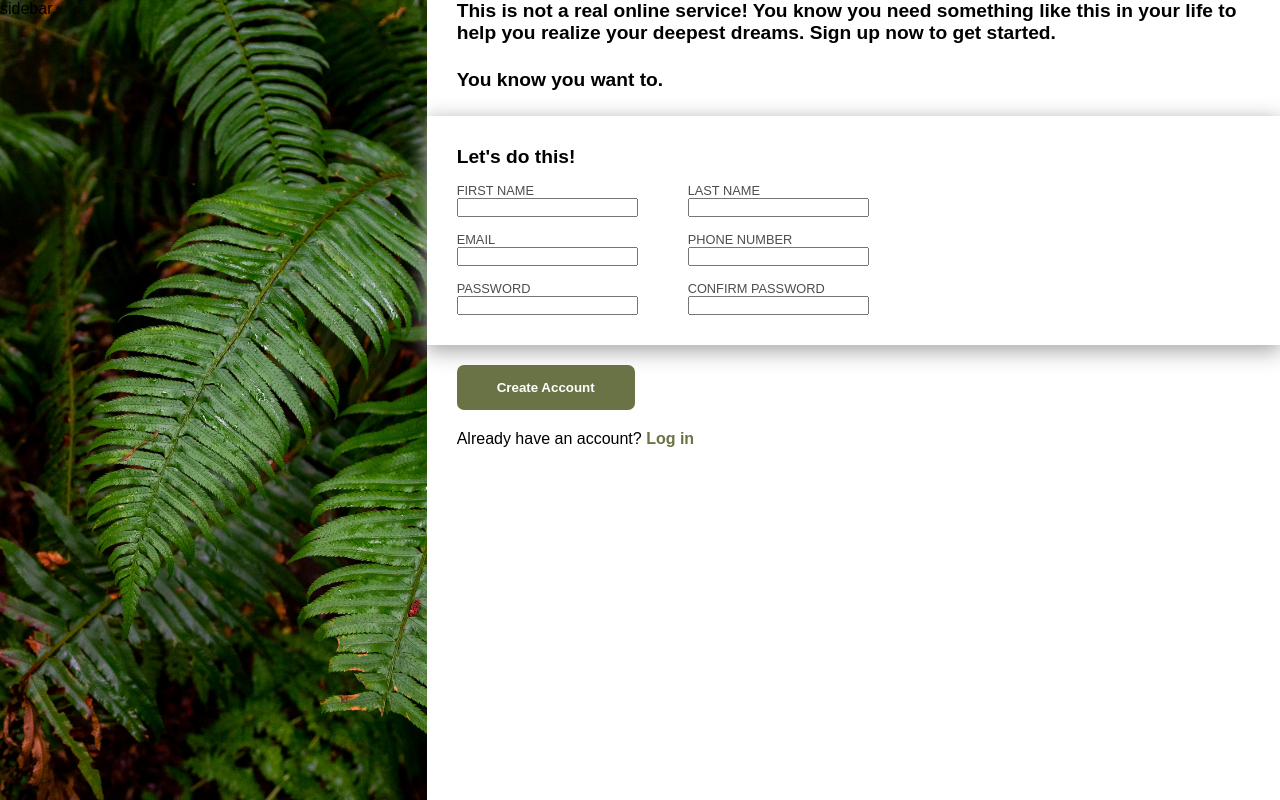
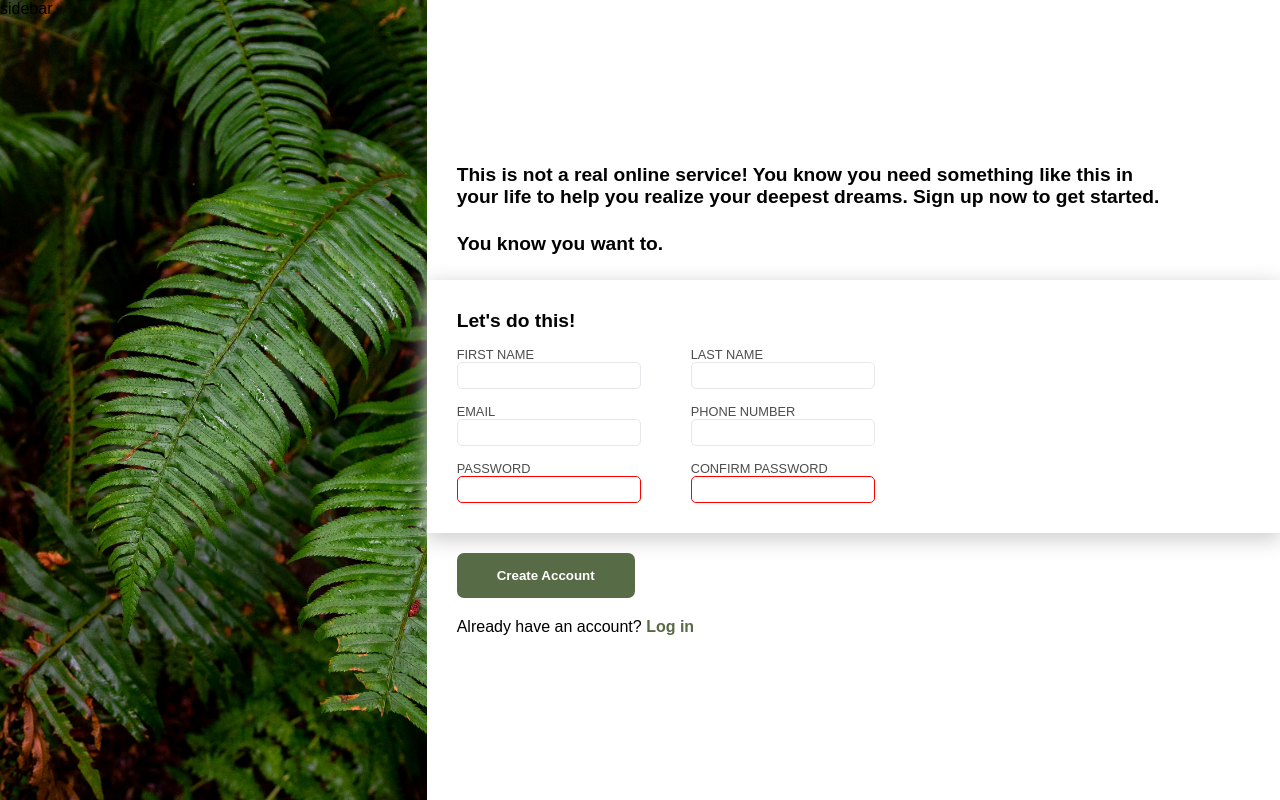
Before and after one commit to daniel-lzyn/odin-form, a plain HTML site: page index.html in a window 1280 px wide. Drawn offline with Linux system fonts and the light colour scheme.

Commit message:
Added and styled form type and validation.

```diff
--- a/css/style.css
+++ b/css/style.css
@@ -1,7 +1,9 @@
 :root {
-    --green: hsl(71, 25%, 36%);
-    --green-hover: hsl(71, 25%, 31%);
+    --green: hsl(92, 20%, 35%);
+    --green-hover: hsl(92, 20%, 30%);
     --grey: hsl(0, 0%, 30%);
+    /* BORDER */
+    --form-border-default: hsl(220, 13%, 91%);
 }
 
 * {
@@ -26,9 +28,14 @@ body {
 .main_container {
     flex: 2;
     height: 100vh;
+    display: flex;
+    flex-direction: column;
+    justify-content: center;
 }
 
 .description {
+    word-wrap: break-word;
+    max-width: 70ch;
     font-size: 1.2rem;
     padding-left: 30px;
     margin-bottom: 25px;
@@ -51,7 +58,7 @@ label {
 
 .form_data {
     border: none;
-    box-shadow: rgb(165, 165, 165) 0 5px 20px 1px;
+    box-shadow: hsl(0, 0%, 80%) 0 5px 20px 1px;
     padding: 30px 0 30px 30px;
 }
 
@@ -68,6 +75,23 @@ label {
 
 .form_row:last-child {
     margin-bottom: 0;
+}
+
+input {
+    outline: none;
+    border: 1px solid var(--form-border-default);
+    border-radius: 5px;
+    padding: 5px 0 5px 5px;
+}
+
+input:focus {
+    outline: none;
+    border: 1px solid blue;
+    box-shadow: hsl(0, 0%, 80%) 0 1px 3px 1px;
+}
+
+.password_form:invalid {
+    border-color: red;
 }
 
 .submit_btn {
--- a/index.html
+++ b/index.html
@@ -35,21 +35,21 @@
                 <div class="form_row">
                     <div class="form_column">
                         <label for="email">EMAIL</label>
-                        <input type="text" id="email" name="email">
+                        <input type="email" id="email" name="email">
                     </div>
                     <div class="form_column">
                         <label for="phone_number"> PHONE NUMBER</label>
-                        <input type="number" id="phone_number" name="phone_number">
+                        <input type="tel" id="phone_number" name="phone_number">
                     </div>
                 </div>
                 <div class="form_row">
                     <div class="form_column">
                         <label for="password">PASSWORD</label>
-                        <input type="text" id="password" name="password">
+                        <input type="password" id="password" name="password" required class="password_form">
                     </div>
                     <div class="form_column">
-                        <label for="comfirm_password">CONFIRM PASSWORD</label>
-                        <input type="text" id="confirm_password" name="confirm_password">
+                        <label for="confirm_password">CONFIRM PASSWORD</label>
+                        <input type="password" id="confirm_password" name="confirm_password" required class="password_form">
                     </div>
                 </div>
             </fieldset>
```
